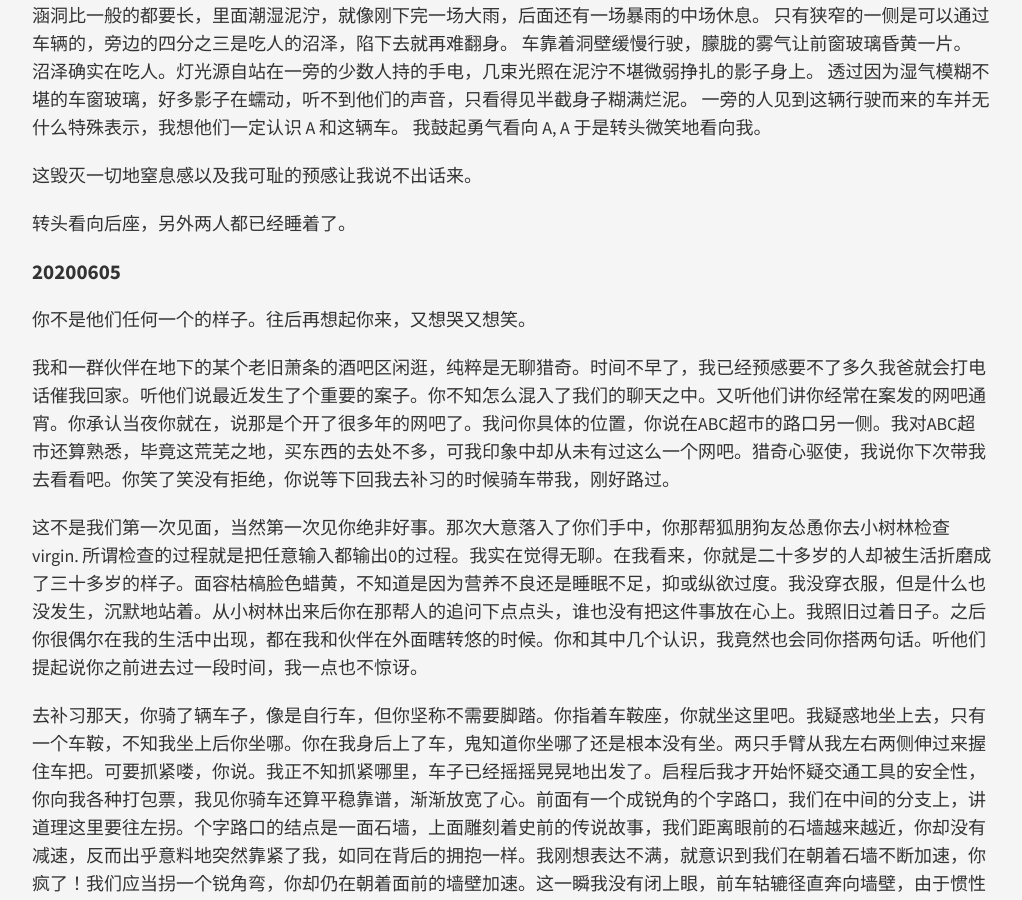
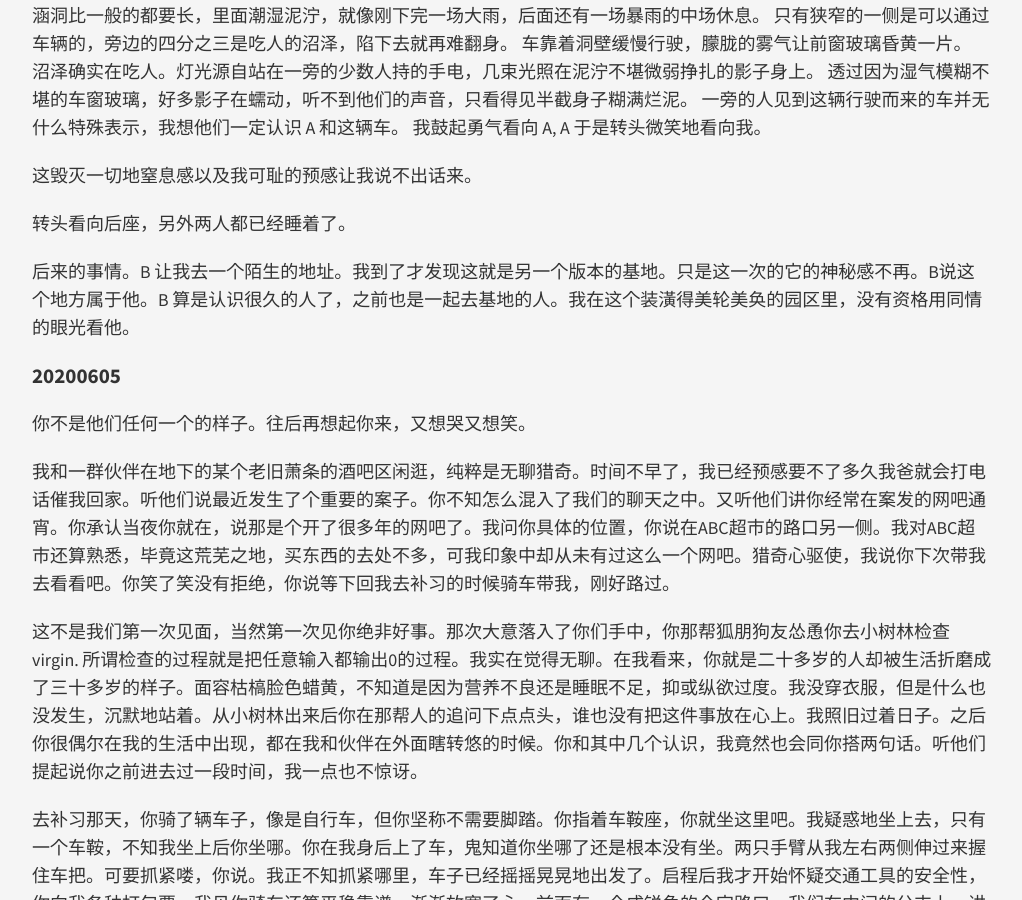
Before and after one commit to shellyyz/shellyyz.github.io, a Jekyll site: the page built from personal/2020-06-06-幻象之廊.md, in a window 1280 px wide and 900 px high, scrolled down 1807 px. Shown: the whole window, without its empty margins (128-1150 px from the left). Built offline with Jekyll 4.4.1, drawn with Linux system fonts in a browser that asks for light colours; comment, search, counter and statistics services are not loaded.

Commit message:
Signed-off-by: shellyyz <yunzhenyao@126.com>

```diff
--- a/personal/2020-06-06-幻象之廊.md
+++ b/personal/2020-06-06-幻象之廊.md
@@ -88,6 +88,8 @@ A 自然是有“势”的，就是人们常说的气场，脸上挂着的明明
 转头看向后座，另外两人都已经睡着了。
 
 
+后来的事情。B 让我去一个陌生的地址。我到了才发现这就是另一个版本的基地。只是这一次的它的神秘感不再。B说这个地方属于他。B 算是认识很久的人了，之前也是一起去基地的人。我在这个装潢得美轮美奂的园区里，没有资格用同情的眼光看他。
+
 
 ### 20200605
 
```
